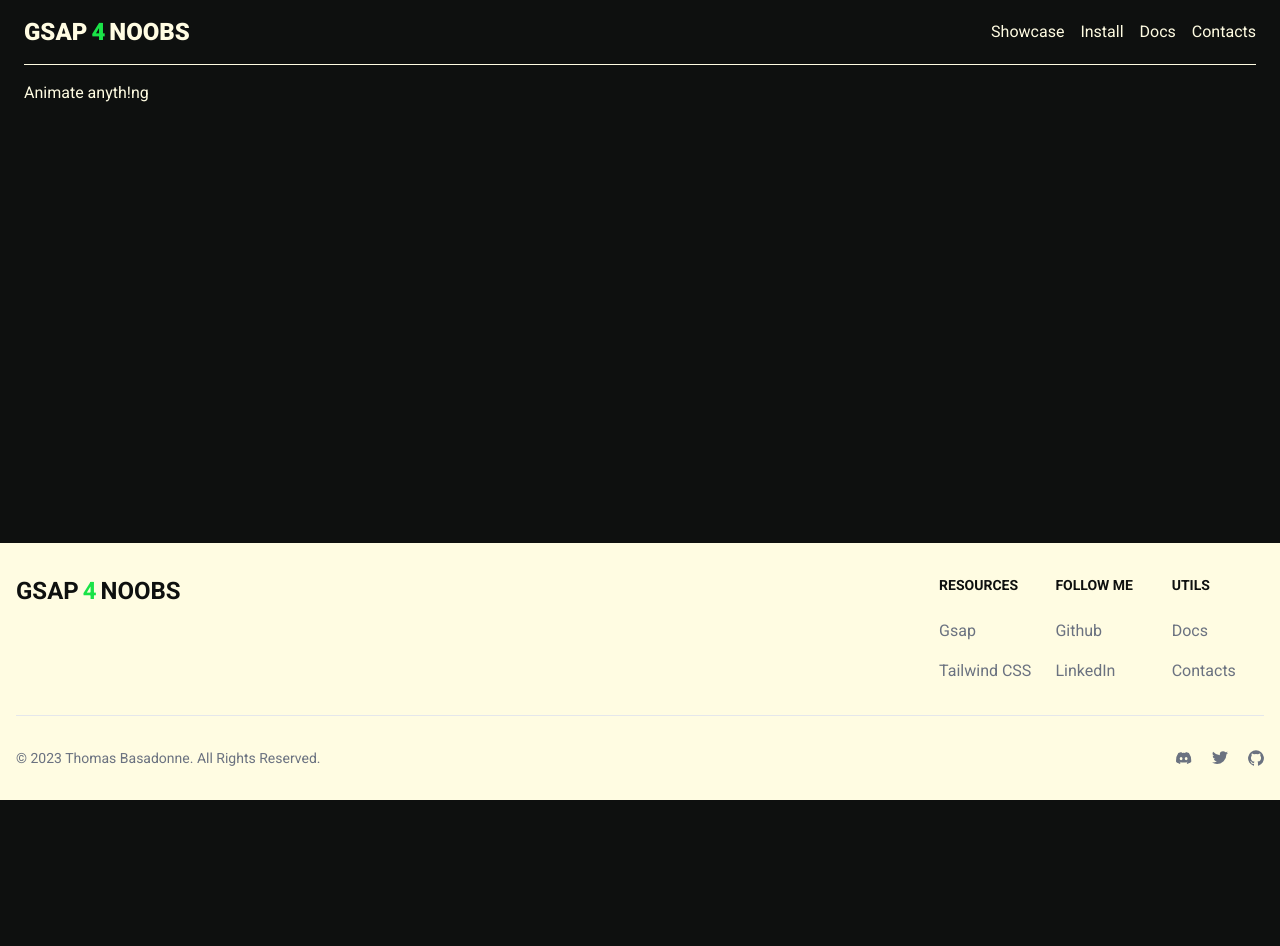
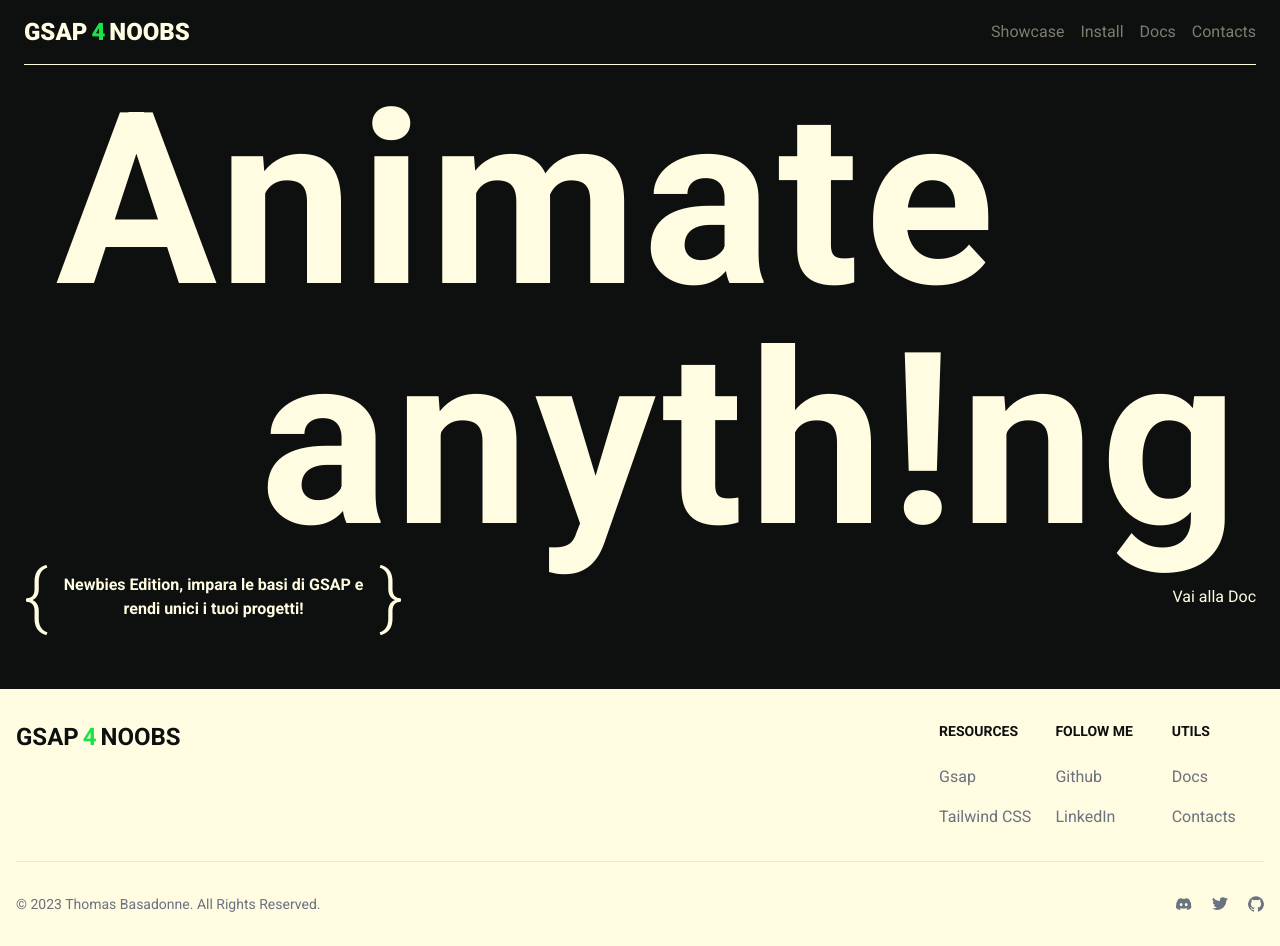
Before and after one commit to Thomas-Basadonne/gsap4noobs, a Vue app: page / in a window 1280 px wide. Before the commit the page ends 800 px from the top, so only its background shows below. Built offline with nearby package versions, Linux system fonts and the light colour scheme.

Commit message:
progress in jumbotron + fix style

```diff
--- a/src/App.vue
+++ b/src/App.vue
@@ -22,7 +22,7 @@ export default {
   <div class="flex flex-col justify-between">
     <HeaderApp />
     <Jumbotron />
-    <footer class="absolute bottom-0 w-full">
+    <footer class="mt-10 relative bottom-0 w-full">
       <FooterApp />
     </footer>
   </div>
--- a/src/components/_partials/FooterApp.vue
+++ b/src/components/_partials/FooterApp.vue
@@ -33,10 +33,16 @@ export default {
             </h2>
             <ul class="text-gray-500 font-medium">
               <li class="mb-4">
-                <a href="https://gsap.com/" class="hover:underline">Gsap</a>
+                <a
+                  href="https://gsap.com/"
+                  class="hover:underline transition duration-300 ease-in-out hover:text-sfondo"
+                  >Gsap</a
+                >
               </li>
               <li>
-                <a href="https://tailwindcss.com/" class="hover:underline"
+                <a
+                  href="https://tailwindcss.com/"
+                  class="hover:underline transition duration-300 ease-in-out hover:text-sfondo"
                   >Tailwind CSS</a
                 >
               </li>
@@ -50,14 +56,14 @@ export default {
               <li class="mb-4">
                 <a
                   href="https://github.com/Thomas-Basadonne"
-                  class="hover:underline"
+                  class="hover:underline transition duration-300 ease-in-out hover:text-sfondo"
                   >Github</a
                 >
               </li>
               <li>
                 <a
                   href="https://www.linkedin.com/in/thomasbasadonne/"
-                  class="hover:underline"
+                  class="hover:underline transition duration-300 ease-in-out hover:text-sfondo"
                   >LinkedIn</a
                 >
               </li>
@@ -69,10 +75,18 @@ export default {
             </h2>
             <ul class="text-gray-500 font-medium">
               <li class="mb-4">
-                <a href="#" class="hover:underline">Docs</a>
+                <a
+                  href="#"
+                  class="hover:underline transition duration-300 ease-in-out hover:text-sfondo"
+                  >Docs</a
+                >
               </li>
               <li>
-                <a href="#" class="hover:underline">Contacts</a>
+                <a
+                  href="#"
+                  class="hover:underline transition duration-300 ease-in-out hover:text-sfondo"
+                  >Contacts</a
+                >
               </li>
             </ul>
           </div>
@@ -84,14 +98,16 @@ export default {
       <div class="sm:flex sm:items-center sm:justify-between">
         <span class="text-sm text-gray-500 sm:text-center"
           >© 2023
-          <a href="https://thomasbasadonne.com/" class="hover:underline"
+          <a
+            href="https://thomasbasadonne.com/"
+            class="hover:underline transition duration-300 ease-in-out hover:text-sfondo"
             >Thomas Basadonne</a
           >. All Rights Reserved.
         </span>
         <div class="flex mt-4 sm:justify-center sm:mt-0">
           <a
             href="#"
-            class="text-gray-500 hover:text-sfondo dark:hover:text-white ms-5"
+            class="text-gray-500 transition duration-300 ease-in-out hover:text-sfondo dark:hover:text-white ms-5"
           >
             <svg
               class="w-4 h-4"
@@ -108,7 +124,7 @@ export default {
           </a>
           <a
             href="#"
-            class="text-gray-500 hover:text-sfondo dark:hover:text-white ms-5"
+            class="text-gray-500 transition duration-300 ease-in-out hover:text-sfondo dark:hover:text-white ms-5"
           >
             <svg
               class="w-4 h-4"
@@ -127,7 +143,7 @@ export default {
           </a>
           <a
             href="#"
-            class="text-gray-500 hover:text-sfondo dark:hover:text-white ms-5"
+            class="text-gray-500 transition duration-300 ease-in-out hover:text-sfondo dark:hover:text-white ms-5"
           >
             <svg
               class="w-4 h-4"
--- a/src/components/_partials/HeaderApp.vue
+++ b/src/components/_partials/HeaderApp.vue
@@ -38,10 +38,35 @@ export default {
     </a>
 
     <ul class="nav hidden sm:flex sm:flex-row sm:gap-4">
-      <li><a href="http://">Showcase</a></li>
-      <li><a href="http://">Install</a></li>
-      <li><a href="http://">Docs</a></li>
-      <li><a href="http://">Contacts</a></li>
+      <li>
+        <a
+          href="http://"
+          class="hover-link"
+          >Showcase</a
+        >
+      </li>
+
+      <li>
+        <a
+          href="http://"
+          class="hover-link"
+          >Install</a
+        >
+      </li>
+      <li>
+        <a
+          href="http://"
+          class="hover-link"
+          >Docs</a
+        >
+      </li>
+      <li>
+        <a
+          href="http://"
+          class="hover-link"
+          >Contacts</a
+        >
+      </li>
     </ul>
   </header>
 </template>
--- a/src/components/_partials/InstallSection.vue
+++ b/src/components/_partials/InstallSection.vue
@@ -0,0 +1,21 @@
+<script>
+// import MyComponent from "./components/MyComponent.vue";
+
+export default {
+  data() {
+    return {
+      title: "Hello world"
+    }
+  }
+
+  // components: {
+  //   MyComponent,
+  // },
+};
+</script>
+
+<template>
+  <h1>{{ title }}</h1>
+</template>
+
+<style lang="scss" scoped></style>
--- a/src/components/_partials/SidebarDoc.vue
+++ b/src/components/_partials/SidebarDoc.vue
@@ -0,0 +1,21 @@
+<script>
+// import MyComponent from "./components/MyComponent.vue";
+
+export default {
+  data() {
+    return {
+      title: "Hello world"
+    }
+  }
+
+  // components: {
+  //   MyComponent,
+  // },
+};
+</script>
+
+<template>
+  <h1>{{ title }}</h1>
+</template>
+
+<style lang="scss" scoped></style>
--- a/src/components/home/Jumbotron.vue
+++ b/src/components/home/Jumbotron.vue
@@ -16,8 +16,15 @@ export default {
 
 <template>
   <div class="jumbo mb-4 mx-6">
-    <div class="testo h-jumbo w-auto">
-      <span>Animate</span> <span>anyth!ng</span>
+    <div class="testo h-[60vh] flex flex-col justify-center items-center">
+      <span
+        class="mr-16 sm:mr-56 text-center text-[3rem] sm:text-8xl md:text-9xl lg:text-[15rem] font-bold tracking-wide"
+        >Animate</span
+      >
+      <span
+        class="leading-3 ml-16 sm:ml-56 text-center text-[3rem] sm:text-8xl md:text-9xl lg:text-[15rem] font-bold tracking-wide"
+        >anyth!ng</span
+      >
     </div>
 
     <div class="subtitle flex items-center justify-between">
--- a/src/style.css
+++ b/src/style.css
@@ -5,7 +5,11 @@
 
 @layer base {
   html {
-    @apply bg-sfondo text-testo selection:bg-verde selection:text-sfondo;
+    @apply bg-sfondo text-testo selection:bg-verde selection:text-sfondo overflow-x-hidden;
     font-family: "Roboto", sans-serif;
   }
+
+  .hover-link {
+    @apply text-testo2 transition duration-300 ease-in-out hover:text-testo;
+  }
 }
--- a/tailwind.config.js
+++ b/tailwind.config.js
@@ -6,7 +6,7 @@ export default {
       colors: {
         sfondo: "#0E100F",
         testo: "#FFFCE2",
-        "doc-bg": "#0D100F",
+        testo2: "#7c7c6f",
         verde: "#1AE348",
         sky: "#17BAE2",
         pink: "#FEC5FC",
```
